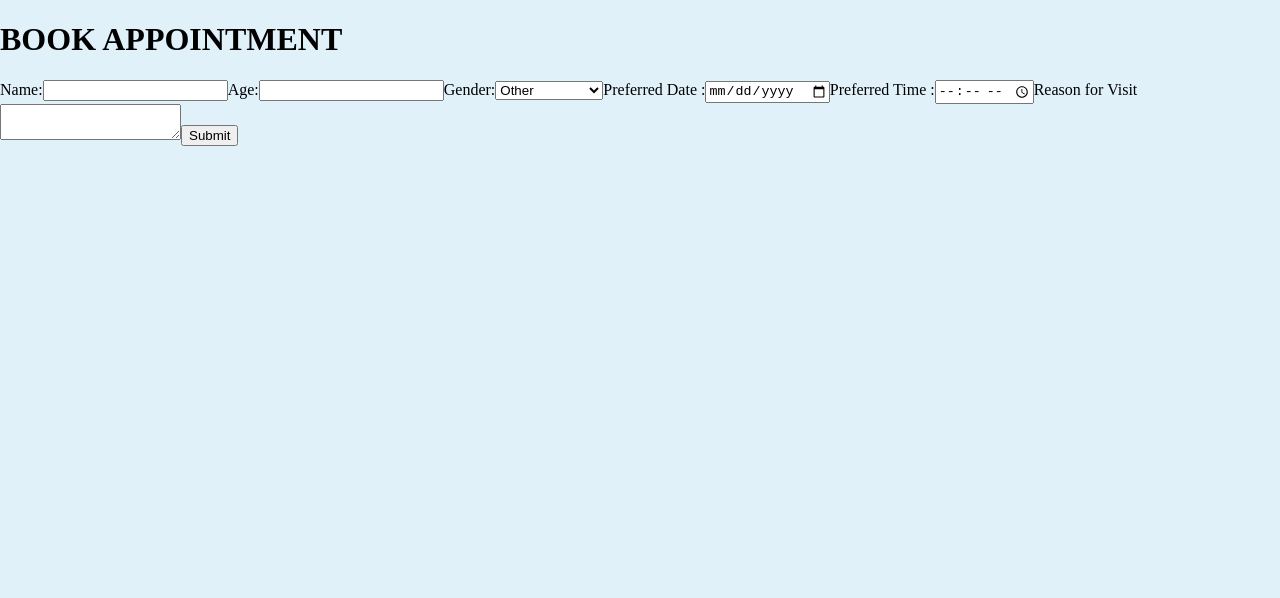
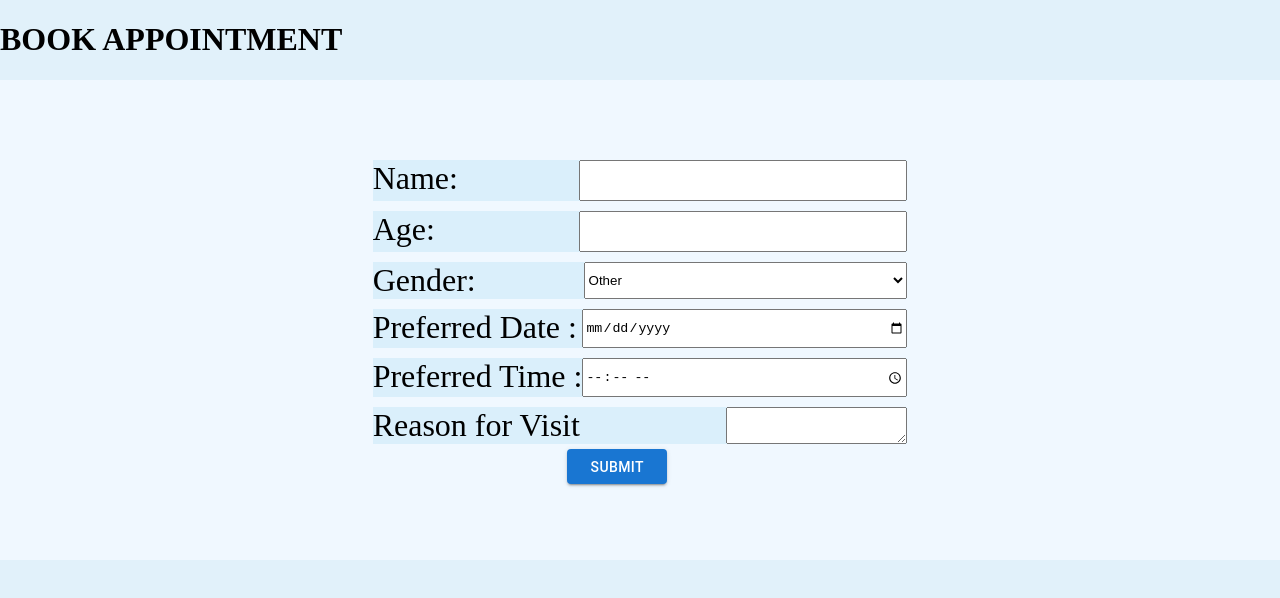
Before and after one commit to kushwahaPrashant24/Apna-Aspatal, a React (Vite) app: page /Appointment in a window 1280 px wide. Shown: the top 598 px of the page. Built offline with nearby package versions, Linux system fonts and the light colour scheme.

Commit message:
completed the form

```diff
--- a/src/component/Appointment/Appo/Appoint.jsx
+++ b/src/component/Appointment/Appo/Appoint.jsx
@@ -1,16 +1,19 @@
 import React from "react";
+import "./Appoint.scss";
+import Button from '@mui/material/Button';
+import Stack from '@mui/material/Stack';
 
 function Appoint() {
   return (
-    <div>
+    <div id="Appoint">
       <form>
 
         <label>
-          Name:
-          <input type="text" name="name" />
+          <span>Name:</span>
+          <input type="text" name="name"/>
         </label>
         <label>
-          Age:
+          <span id="twp">Age:</span>
           <input type="text" name="name" />
         </label>
         <label>
@@ -18,6 +21,7 @@ function Appoint() {
           <select>
             <option value="Select Gender">Select Gender</option>
             <option value="Male">Male</option>
+            <option value="Male">Female</option>
             <option selected value="Other">
               Other
             </option>
@@ -36,7 +40,11 @@ function Appoint() {
          Reason for Visit
           <textarea/>
         </label>
-        <input type="submit" value="Submit" />
+        <div id="button">
+        <Stack direction="row" spacing={2}>
+      <Button type="submit" value="Submit"  variant="contained">Submit</Button>
+    </Stack>
+    </div>
       </form>
     </div>
   );
--- /dev/null
+++ b/src/component/Appointment/Appo/Appoint.scss
@@ -0,0 +1,37 @@
+#Appoint {
+  display: flex;
+  justify-content: center;
+  align-items: center;
+  background-color: aliceblue;
+  height: 60vh;
+  form {
+    display: flex;
+    flex-direction: column;
+
+    gap: 4;
+    label {
+      margin: 5px;
+      font-size: 2rem;
+      background-color: rgb(218, 239, 251);
+      display: flex;
+      justify-content: space-between;
+      input {
+        background-color: none;
+        width: 25vw;
+        height: 35px;
+      }
+      select {
+        width: 25.3vw;
+      }
+    }
+    #button{
+        width: 39vw;
+        display: flex;
+        justify-content: center;
+        Button {
+            width: 100px;
+            height: 35px;
+    }
+    }
+  }
+}
```
